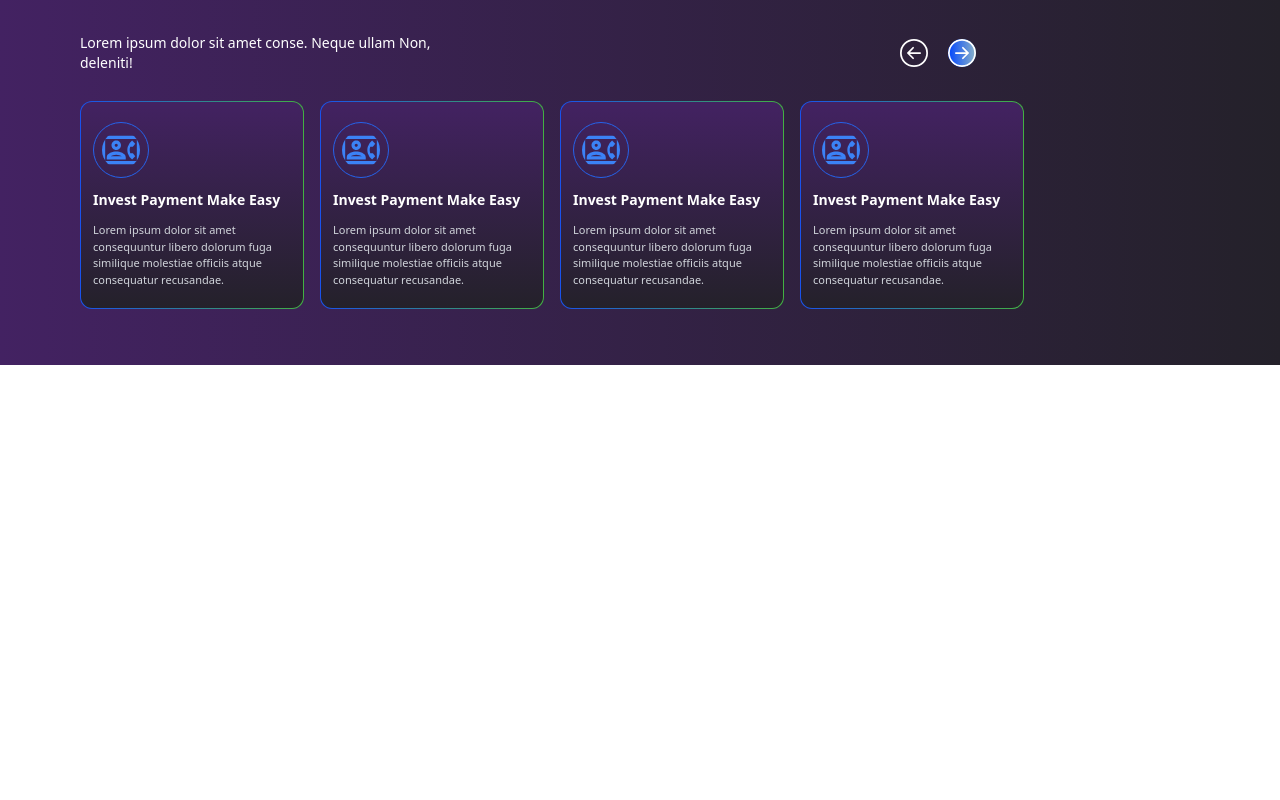
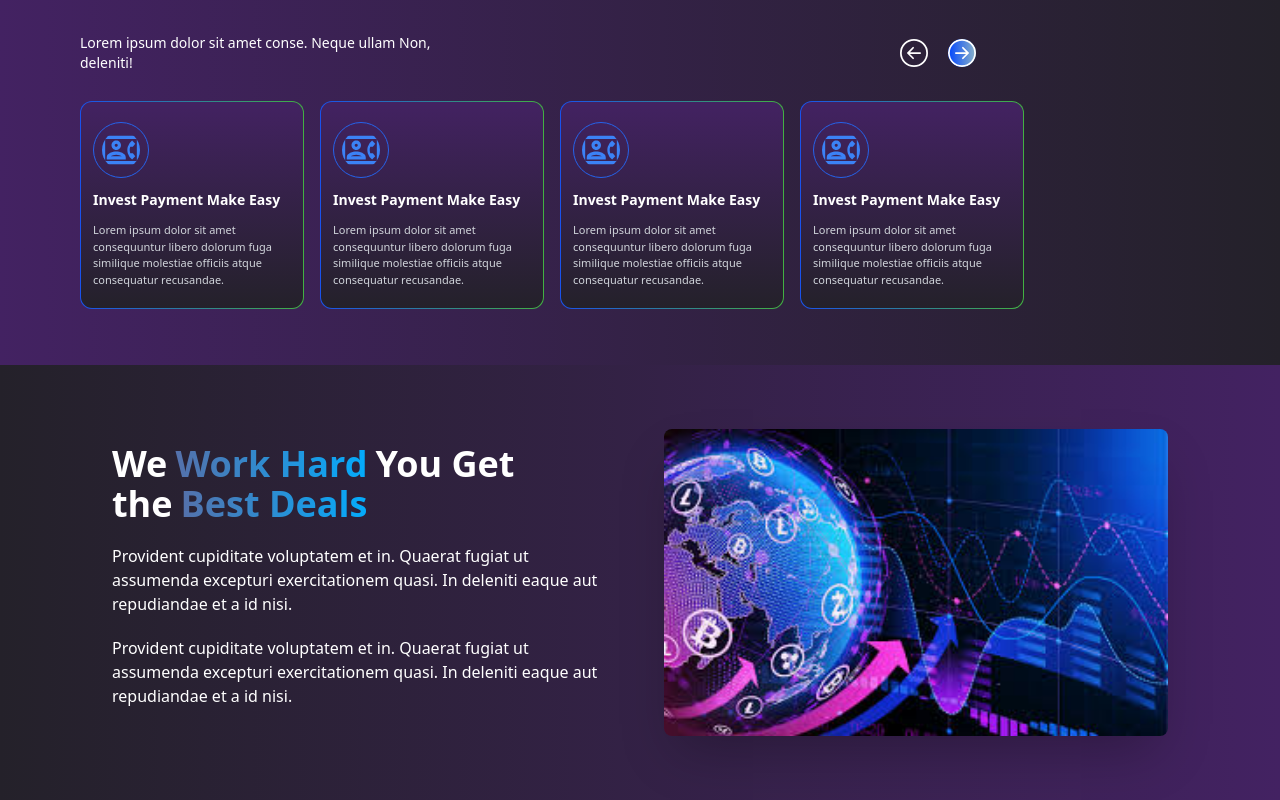
Before and after one commit to mdhabibur/frlnce_fgma_html, a React (Vite) app: page / in a window 1280 px wide. Shown: the part 824-1624 px from the top of the page. Before the commit the page ends 1189 px from the top, so only its background shows below. Built offline with nearby package versions, Linux system fonts and the light colour scheme.

Commit message:
update 7

```diff
--- /dev/null
+++ b/src/components/home/DealsSection.jsx
@@ -0,0 +1,49 @@
+import React from 'react'
+import heroImage from '../../assets/images/images_hero_sec.jfif'
+
+const DealsSection = () => {
+  return (
+    <div className="hero max-h-full py-6">
+    <div className="hero-content flex-col sm:flex-row gap-4">
+
+
+        <div className=" flex flex-col items-start justify-center w-1/2 px-4">
+            <h3 className="my_h2">We
+                <span className="gradient-text font-bold px-2">
+                Work Hard
+                </span>
+                You Get the
+                <span className="gradient-text font-bold px-2">
+                Best Deals
+                </span>
+                </h3>
+            <p className="py-5">
+                Provident cupiditate voluptatem et in. Quaerat fugiat ut assumenda
+                excepturi exercitationem quasi. In deleniti eaque aut repudiandae et
+                a id nisi.
+            </p>
+
+            <p className="pb-3">
+                Provident cupiditate voluptatem et in. Quaerat fugiat ut assumenda
+                excepturi exercitationem quasi. In deleniti eaque aut repudiandae et
+                a id nisi.
+            </p>
+
+
+        </div>
+
+        <div className=" flex flex-row items-center justify-center w-1/2 px-4">
+            <img
+                src={heroImage}
+                className="w-full max-h-80 rounded-lg shadow-2xl"
+            />
+
+        </div>
+
+
+    </div>
+</div>
+  )
+}
+
+export default DealsSection
--- a/src/pages/Home.jsx
+++ b/src/pages/Home.jsx
@@ -2,6 +2,7 @@ import React from "react";
 import HeroSection from "../components/home/HeroSection";
 import ExperienceSection from "../components/home/ExperienceSection";
 import ServicesSection from "../components/home/ServicesSection";
+import DealsSection from "../components/home/DealsSection";
 
 const Home = () => {
 	return (
@@ -35,6 +36,16 @@ const Home = () => {
 			</div>
 
 
+           {/* Deals sections  */}
+			<div
+				id="dealsSection"
+				className="dealsSection bg-custom-gradient-rtl section-main-layout text-white"
+			>
+                <DealsSection />
+
+			</div>
+
+
 
 
 
```
